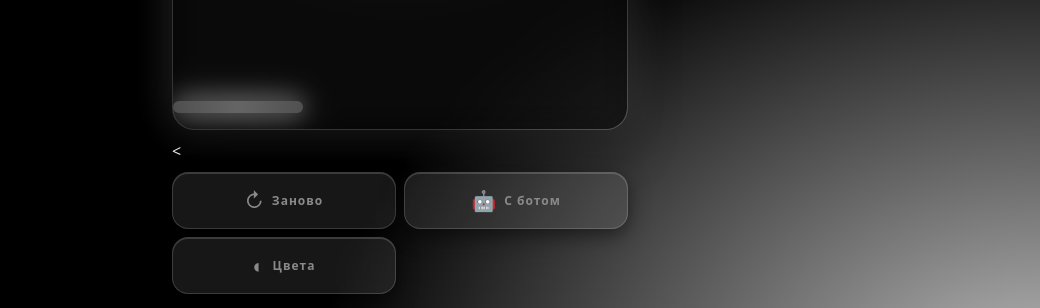
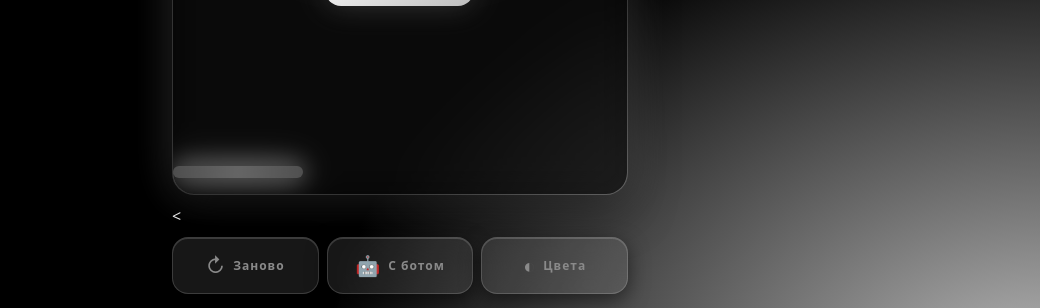
Before and after one commit to aslan2011g-dotcom/Calculator, a website: page index.html in a window 1280 px wide. Shown: the part 492-800 px from the top of the page, without its empty margins (240-1280 px from the left). Drawn offline with Linux system fonts and the light colour scheme.

Commit message:
Update style.css

```diff
--- a/style.css
+++ b/style.css
@@ -207,7 +207,7 @@ button { font: inherit; color: inherit; cursor: pointer; touch-action: manipulat
 .cta:active { transform: scale(0.94); }
 
 /* BOTTOM NAV */
-.bottom-nav { display: grid; grid-template-columns: 1fr 1fr; gap: 8px; flex-shrink: 0; }
+.bottom-nav { display: grid; grid-template-columns: 1fr 1fr 1fr; gap: 8px; flex-shrink: 0; }
 .nav-btn {
   display: flex;
   align-items: center;
```
